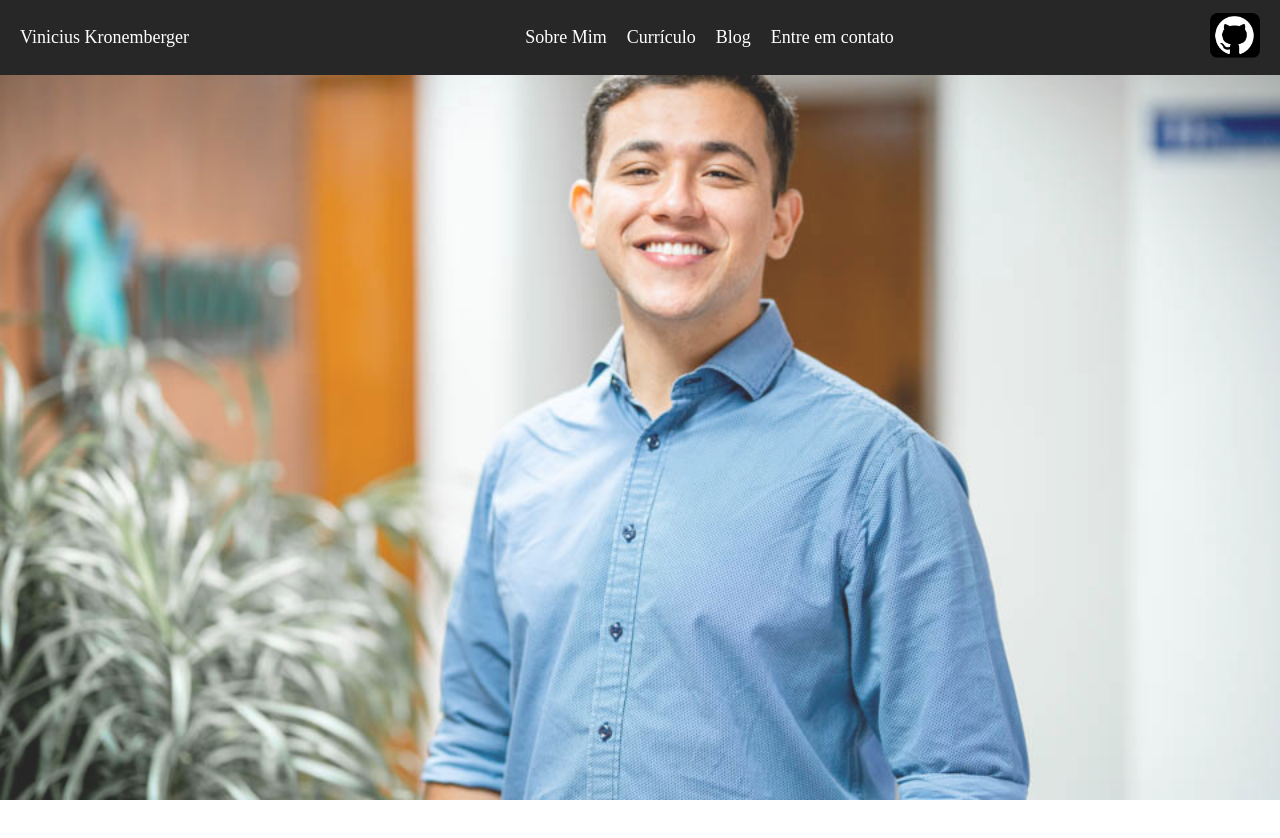
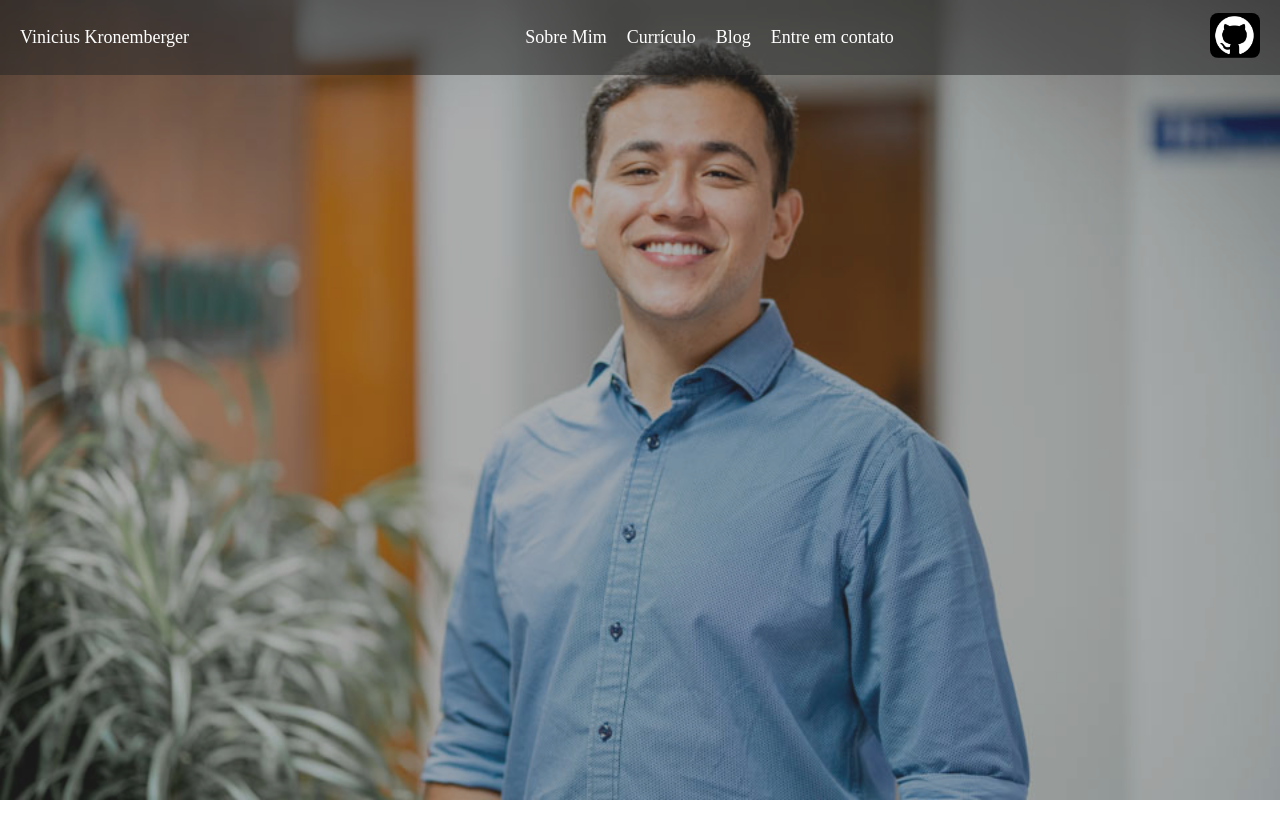
Before and after one commit to CasttCK/WebSite, a plain HTML site: page index.html in a window 1280 px wide. Shown: the top 838 px of the page. Drawn offline with Linux system fonts and the light colour scheme.

Commit message:
Feat: Ajustes na transição do header e img

```diff
--- a/index.html
+++ b/index.html
@@ -10,7 +10,7 @@
         <title>Vinicius Kronemberger</title>
     </head>
     <body>
-    <header>
+        <header id="header">
             <div class="textoHeader" id="nome">
                 <a>Vinicius Kronemberger</a>
             </div>
@@ -39,5 +39,6 @@
         <body>
             <div id="container-imagem"></div>
         </body>
+        <script src="/script.js"></script>
     </body>
 </html>
--- a/script.js
+++ b/script.js
@@ -0,0 +1,11 @@
+window.addEventListener("scroll", function() {
+    const header = document.getElementById("header");
+    const scrollPosition = window.scrollY;
+    const triggerHeight = 100;
+
+    if (scrollPosition > triggerHeight) {
+      header.style.backgroundColor = "#272727";
+    } else {
+      header.style.backgroundColor = "rgba(39, 39, 39, 0.521)";
+    }
+});
--- a/style.css
+++ b/style.css
@@ -4,17 +4,18 @@ body {
 }
 
 header{
-    position: absolute;
+    position: fixed;
     top: 0;
     left: 0;
     right: 0;
     z-index: 2;
     width: 100%;
     height: 75px;
-    background-color: #272727;
+    background-color: rgba(39, 39, 39, 0.521);
     display: flex;
     justify-content: space-between;
     align-items: center;
+    transition: background-color 0.3s ease;
 }
 
 .listHeader{
@@ -55,8 +56,9 @@ header{
 
 #container-imagem {
     height: 100vh;
-    width: 100vw;
+    width: 100%;
     background: url('/Assets/Images/Photos/BusinessPortraits.jpg');
+    filter: brightness(65%);
     background-size: cover;
-    opacity: 0.85;
+    opacity: 0.90;
 }
```
Lines whose indentation alone changed are shown as unchanged.
